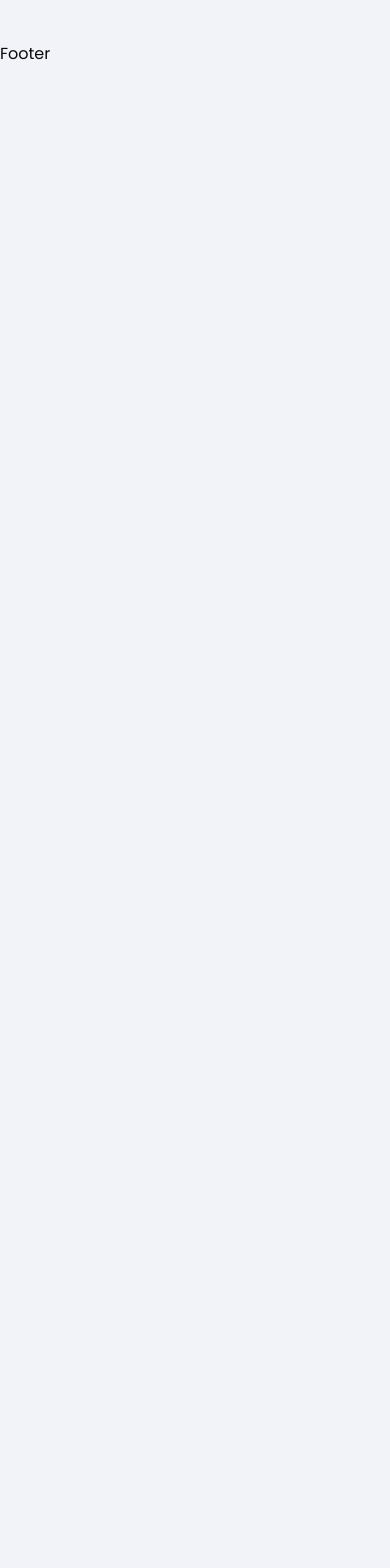
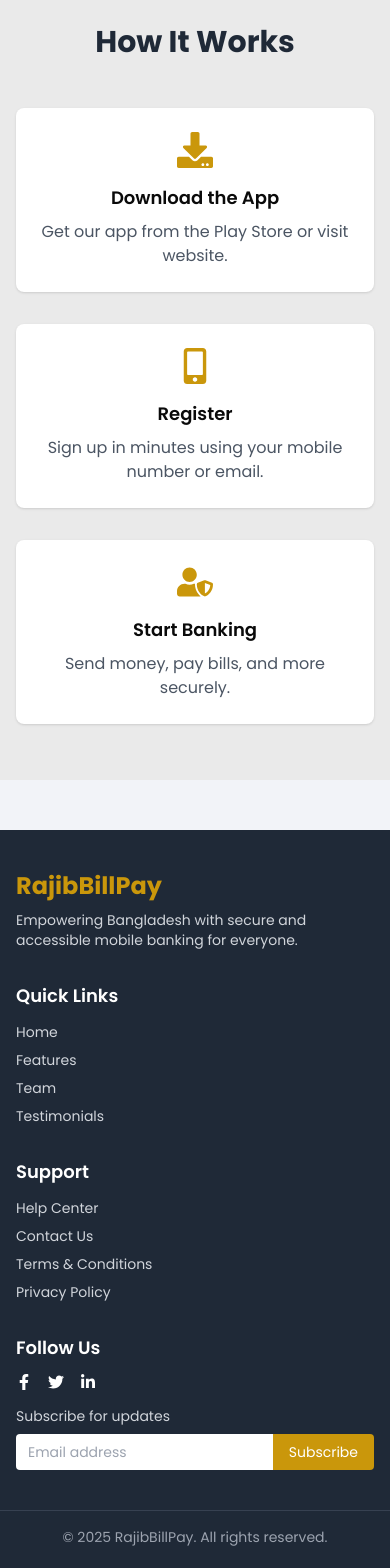
Before and after one commit to Rajib-Ahmed32/rajib-bill-pay, a React (Vite) app: page / in a window 390 px wide. Shown: the part 6920-8488 px from the top of the page. Before the commit the page ends 6986 px from the top, so only its background shows below. Built offline with nearby package versions, Linux system fonts and the light colour scheme; no server answers.

Commit message:
Added HowItWorks section, Footer component and subscription,404 Not Found page with navigation

```diff
--- a/src/components/Footer.jsx
+++ b/src/components/Footer.jsx
@@ -1,7 +1,141 @@
 import React from "react";
+import { FaFacebookF, FaTwitter, FaLinkedinIn } from "react-icons/fa";
 
 const Footer = () => {
-  return <div>Footer</div>;
+  const handleSubscribe = (e) => {
+    e.preventDefault();
+    console.log("Subscribed!");
+  };
+
+  const handleNavigation = (section) => {
+    console.log(`Navigate to ${section}`);
+  };
+
+  return (
+    <footer className="bg-[#1f2937] text-white py-10">
+      <div className="max-w-6xl mx-auto px-4 grid md:grid-cols-4 sm:grid-cols-2 grid-cols-1 gap-8">
+        <div>
+          <h2 className="text-2xl font-bold text-[#ca970b] mb-2">
+            RajibBillPay
+          </h2>
+          <p className="text-sm text-gray-300">
+            Empowering Bangladesh with secure and accessible mobile banking for
+            everyone.
+          </p>
+        </div>
+
+        <div>
+          <h4 className="text-lg font-semibold mb-3">Quick Links</h4>
+          <ul className="space-y-2 text-sm text-gray-300">
+            <li>
+              <button
+                onClick={() => handleNavigation("home")}
+                className="hover:underline"
+              >
+                Home
+              </button>
+            </li>
+            <li>
+              <button
+                onClick={() => handleNavigation("features")}
+                className="hover:underline"
+              >
+                Features
+              </button>
+            </li>
+            <li>
+              <button
+                onClick={() => handleNavigation("team")}
+                className="hover:underline"
+              >
+                Team
+              </button>
+            </li>
+            <li>
+              <button
+                onClick={() => handleNavigation("testimonials")}
+                className="hover:underline"
+              >
+                Testimonials
+              </button>
+            </li>
+          </ul>
+        </div>
+
+        <div>
+          <h4 className="text-lg font-semibold mb-3">Support</h4>
+          <ul className="space-y-2 text-sm text-gray-300">
+            <li>
+              <button
+                onClick={() => handleNavigation("help")}
+                className="hover:underline"
+              >
+                Help Center
+              </button>
+            </li>
+            <li>
+              <button
+                onClick={() => handleNavigation("contact")}
+                className="hover:underline"
+              >
+                Contact Us
+              </button>
+            </li>
+            <li>
+              <button
+                onClick={() => handleNavigation("terms")}
+                className="hover:underline"
+              >
+                Terms & Conditions
+              </button>
+            </li>
+            <li>
+              <button
+                onClick={() => handleNavigation("privacy")}
+                className="hover:underline"
+              >
+                Privacy Policy
+              </button>
+            </li>
+          </ul>
+        </div>
+
+        <div>
+          <h4 className="text-lg font-semibold mb-3">Follow Us</h4>
+          <div className="flex space-x-4 mb-4">
+            <a href="#" onClick={(e) => e.preventDefault()}>
+              <FaFacebookF />
+            </a>
+            <a href="#" onClick={(e) => e.preventDefault()}>
+              <FaTwitter />
+            </a>
+            <a href="#" onClick={(e) => e.preventDefault()}>
+              <FaLinkedinIn />
+            </a>
+          </div>
+          <p className="text-sm text-gray-300 mb-2">Subscribe for updates</p>
+          <form onSubmit={handleSubscribe} className="flex">
+            <input
+              type="email"
+              placeholder="Email address"
+              className="px-3 py-2 rounded-l bg-white text-black text-sm w-full"
+              required
+            />
+            <button
+              type="submit"
+              className="px-4 py-2 bg-[#ca970b] text-white rounded-r text-sm hover:bg-[#d4a825] transition"
+            >
+              Subscribe
+            </button>
+          </form>
+        </div>
+      </div>
+
+      <div className="border-t border-gray-700 mt-10 pt-4 text-center text-sm text-gray-400">
+        © {new Date().getFullYear()} RajibBillPay. All rights reserved.
+      </div>
+    </footer>
+  );
 };
 
 export default Footer;
--- a/src/components/Header.jsx
+++ b/src/components/Header.jsx
@@ -88,7 +88,7 @@ const Header = () => {
                       user.photoURL ||
                       "https://randomuser.me/api/portraits/lego/1.jpg"
                     }
-                    alt="User Avatar"
+                    alt="Avatar"
                     className="w-10 h-10 rounded-full border-2 border-[#ca970b] hover:scale-105 transition cursor-pointer shadow-lg"
                   />
                 </DropdownMenuTrigger>
--- a/src/components/HowItWorks.jsx
+++ b/src/components/HowItWorks.jsx
@@ -1,7 +1,39 @@
 import React from "react";
+import { FaDownload, FaMobileAlt, FaUserShield } from "react-icons/fa";
 
 const HowItWorks = () => {
-  return <div>HowItWorks</div>;
+  return (
+    <section className="py-14 bg-[#eaeaea]">
+      <div className="max-w-6xl mx-auto px-4">
+        <h2 className="text-3xl font-bold text-center text-gray-800 mb-12">
+          How It Works
+        </h2>
+        <div className="grid md:grid-cols-3 gap-8 text-center">
+          <div className="p-6 bg-white rounded-lg shadow">
+            <FaDownload className="text-4xl text-[#ca970b] mx-auto mb-4" />
+            <h4 className="text-lg font-semibold mb-2">Download the App</h4>
+            <p className="text-gray-600">
+              Get our app from the Play Store or visit website.
+            </p>
+          </div>
+          <div className="p-6 bg-white rounded-lg shadow">
+            <FaMobileAlt className="text-4xl text-[#ca970b] mx-auto mb-4" />
+            <h4 className="text-lg font-semibold mb-2">Register</h4>
+            <p className="text-gray-600">
+              Sign up in minutes using your mobile number or email.
+            </p>
+          </div>
+          <div className="p-6 bg-white rounded-lg shadow">
+            <FaUserShield className="text-4xl text-[#ca970b] mx-auto mb-4" />
+            <h4 className="text-lg font-semibold mb-2">Start Banking</h4>
+            <p className="text-gray-600">
+              Send money, pay bills, and more securely.
+            </p>
+          </div>
+        </div>
+      </div>
+    </section>
+  );
 };
 
 export default HowItWorks;
--- /dev/null
+++ b/src/components/Loader.jsx
@@ -0,0 +1,11 @@
+import React from "react";
+
+const Loader = () => {
+  return (
+    <div className="flex justify-center items-center min-h-[200px]">
+      <div className="w-12 h-12 border-4 border-t-4 border-t-[#ca970b] border-gray-300 rounded-full animate-spin shadow-md"></div>
+    </div>
+  );
+};
+
+export default Loader;
--- a/src/components/PrivateRoute.jsx
+++ b/src/components/PrivateRoute.jsx
@@ -1,12 +1,18 @@
 import { Navigate, Outlet, useLocation } from "react-router-dom";
 import { useContext } from "react";
 import { AuthContext } from "../context/AuthContext";
+import Loader from "../components/Loader";
 
 const PrivateRoute = () => {
   const { user, authLoading } = useContext(AuthContext);
   const location = useLocation();
 
-  if (authLoading) return <div>Loading...</div>;
+  if (authLoading)
+    return (
+      <div>
+        <Loader />
+      </div>
+    );
 
   if (!user) {
     return (
--- a/src/context/AuthContext.jsx
+++ b/src/context/AuthContext.jsx
@@ -1,5 +1,10 @@
-// src/context/AuthContext.jsx
-import React, { createContext, useReducer, useContext, useEffect } from "react";
+import React, {
+  createContext,
+  useReducer,
+  useContext,
+  useEffect,
+  useState,
+} from "react";
 import {
   createUserWithEmailAndPassword,
   signInWithEmailAndPassword,
@@ -15,10 +20,11 @@ export const AuthContext = createContext();
 
 const AuthProvider = ({ children }) => {
   const [state, dispatch] = useReducer(authReducer, initialState);
-
+  const [authLoading, setAuthLoading] = useState(true);
   useEffect(() => {
     const unsubscribe = onAuthStateChanged(auth, (currentUser) => {
       dispatch({ type: "SET_USER", payload: currentUser });
+      setAuthLoading(false);
     });
     return () => unsubscribe();
   }, []);
@@ -36,6 +42,7 @@ const AuthProvider = ({ children }) => {
   const authData = {
     user: state.user,
     loading: state.loading,
+    authLoading,
     createUser,
     signIn,
     signInWithGoogle,
--- a/src/pages/BillDetails.jsx
+++ b/src/pages/BillDetails.jsx
@@ -59,7 +59,7 @@ const BillDetails = () => {
 
   return (
     <>
-      <Card className="max-w-4xl bg-[#f2f3f8] mx-auto mt-10 p-8 md:p-8 shadow-md rounded-xl">
+      <Card className="max-w-4xl bg-[#f2f3f8] mx-auto my-14 p-8 md:p-8 shadow-md md:rounded-xl">
         <div className="flex flex-col md:flex-row items-center md:gap-10">
           <BillImage
             organization={bill.organization}
--- a/src/pages/NotFound.jsx
+++ b/src/pages/NotFound.jsx
@@ -1,7 +1,25 @@
 import React from "react";
+import { Link } from "react-router-dom";
 
-const NotFound = () => {
-  return <div>NotFound</div>;
-};
-
-export default NotFound;
+export default function NotFound() {
+  return (
+    <div className="min-h-screen flex items-center justify-center bg-white px-4">
+      <div className="flex justify-center items-center text-center">
+        <div>
+          <h1 className="text-5xl font-bold text-[#ca970b] mb-4">404</h1>
+          <h2 className="text-xl font-semibold text-gray-800 mb-2">
+            Page Not Found
+          </h2>
+          <p className="text-gray-500 mb-6">
+            The page you're looking for doesn't exist or has been moved.
+          </p>
+          <Link to="/">
+            <button className="bg-[#ca970b] hover:bg-[#d4a825] text-white px-4 py-2 rounded-md text-sm font-medium transition">
+              Back Home
+            </button>
+          </Link>
+        </div>
+      </div>
+    </div>
+  );
+}
```
